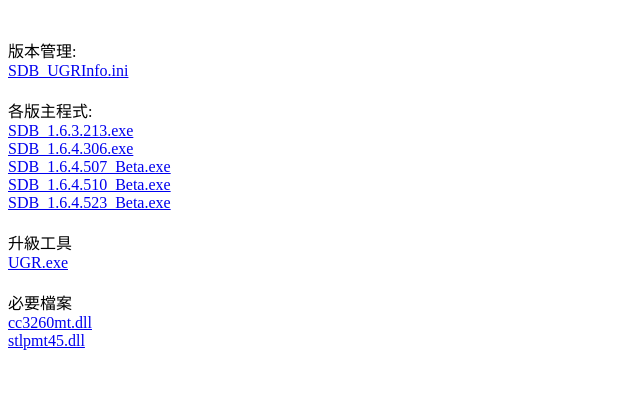
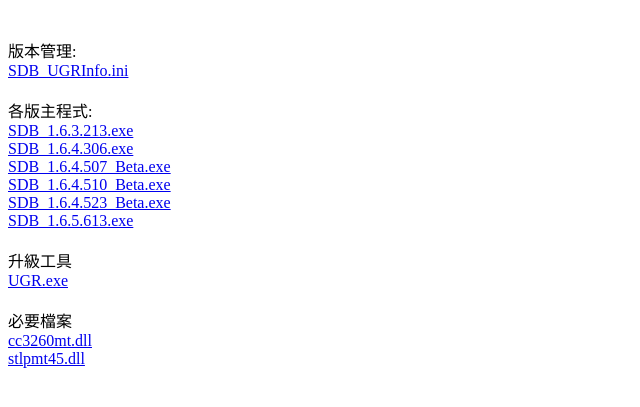
Before and after one commit to angusfong914/angusfong914.GitHub.io, a plain HTML site: page SDB/index.html in a window 1280 px wide. Shown: the part 87-494 px from the top of the page, without its empty margins (0-640 px from the left). Drawn offline with Linux system fonts and the light colour scheme.

Commit message:
Add new file in the index.html

```diff
--- a/SDB/index.html
+++ b/SDB/index.html
@@ -14,6 +14,7 @@
 		<a href='SDB_1.6.4.507_Beta.exe'>SDB_1.6.4.507_Beta.exe</a><br>
 		<a href='SDB_1.6.4.510_Beta.exe'>SDB_1.6.4.510_Beta.exe</a><br>
 		<a href='SDB_1.6.4.523_Beta.exe'>SDB_1.6.4.523_Beta.exe</a><br>
+		<a href='SDB_1.6.5.613.exe'>SDB_1.6.5.613.exe</a><br>
 		<br>升級工具<br>
 		<a href='UGR.exe'>UGR.exe</a><br>
 		<br>必要檔案<br>
```
